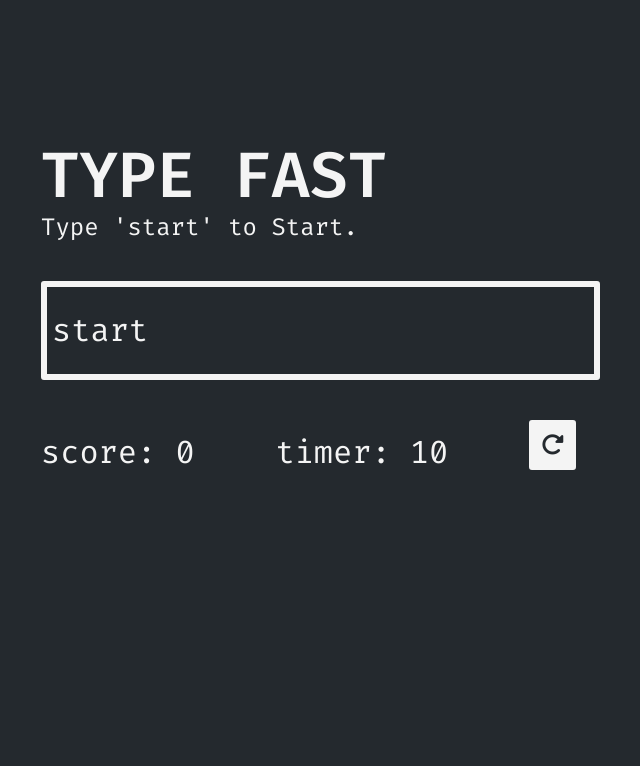
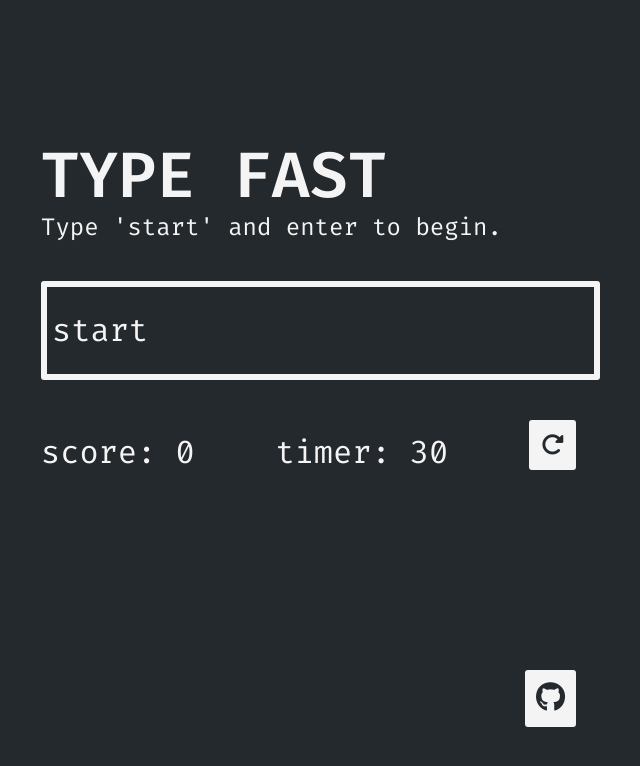
Before and after one commit to seandaniel/sean-degroot-project-three, a plain HTML site: page index.html in a window 1280 px wide. Shown: the whole page, without its empty margins (199-839 px from the left). Drawn offline with nearby package versions, Linux system fonts and the light colour scheme.

Commit message:
Added Footer

```diff
--- a/index.html
+++ b/index.html
@@ -15,7 +15,7 @@
   <header>
     <div class="wrapper">
       <h1>Type Fast</h1>
-      <h2>Type 'start' to Start.</h2>
+      <h2>Type 'start' and enter to begin.</h2>
     </div>
   </header>
   <main>
@@ -31,15 +31,24 @@
       <div class="wrapper">
         <div class="scoreboard">
           <h3 class="score">Score: 0</h3>
-          <h3 class="timer">Timer: 10</h3>
+          <h3 class="timer">Timer: 30</h3>
           <button class="reset" title="Another game" aria-label="Another game"><i class="fas fa-redo-alt"></i></button>
         </div>
       </div>
     </section>
   </main>
-
+  <footer>
+    <div class="wrapper">
+      <div class="footer-container">
+        <!-- <h4>help</h4> -->
+        <a href="https://github.com/seandaniel/sean-degroot-project-three"><i class="fab fa-github"></i></a>
+      </div>
+    </div>
+  </footer>
 
   <script src="https://ajax.googleapis.com/ajax/libs/jquery/3.1.1/jquery.min.js"></script>
+  <script src="//cdn.jsdelivr.net/jquery.color-animation/1/mainfile"></script>
   <script src="script.js"></script>
+
 </body>
 </html>
--- a/styles/sass/_footer.scss
+++ b/styles/sass/_footer.scss
@@ -0,0 +1,24 @@
+.footer-container {
+  display: flex;
+  justify-content: flex-end;
+  align-items: flex-end;
+  width: 535px;
+  h4 {
+    font-size: 32px;
+    margin-right: 50px;
+  }
+  a {
+    font-size: 30px;
+    background-color: $primary-color;
+    color: $secondary-color;
+    padding: 8px;
+    border-radius: 3px;
+    border: 3px solid $primary-color;
+    transition: background-color .35s, color .35s;
+    &:hover,
+    &:active {
+      background-color: inherit;
+      color: inherit;
+    }
+  }
+}
--- a/styles/sass/_main.scss
+++ b/styles/sass/_main.scss
@@ -27,6 +27,7 @@ form input:focus {
   display: flex;
   justify-content: space-between;
   align-items: flex-end;
+  margin-bottom: 200px;
   width: 535px;
   h3 {
     text-transform: lowercase;
@@ -40,16 +41,17 @@ form input:focus {
     border-radius: 3px;
     border: 2px solid $primary-color;
     transition: background-color .35s, color .35s;
-    &:hover,
-    &:focus {
-      background-color: inherit;
-      color: inherit;
-    }
+    cursor: auto;
   }
 }
 
+.reset-hover:hover {
+  background-color: inherit;
+  color: inherit;
+  cursor: pointer;
+}
 
-.incorrect-styles {
-  color: #f06464;
-  transition: color .35s;
+.score {
+  position: relative;
+  transition: left .35s, color .35s;
 }
```
Also changed, not shown: styles/styles.css.
